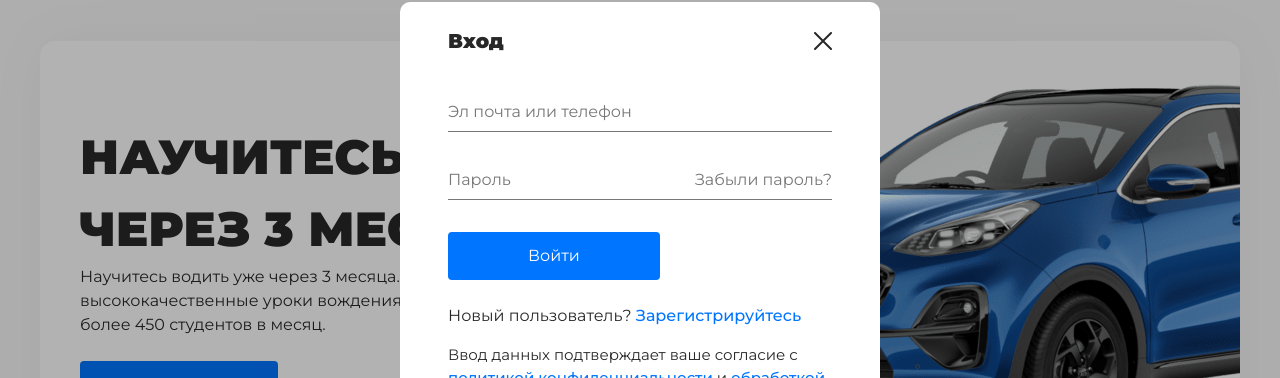
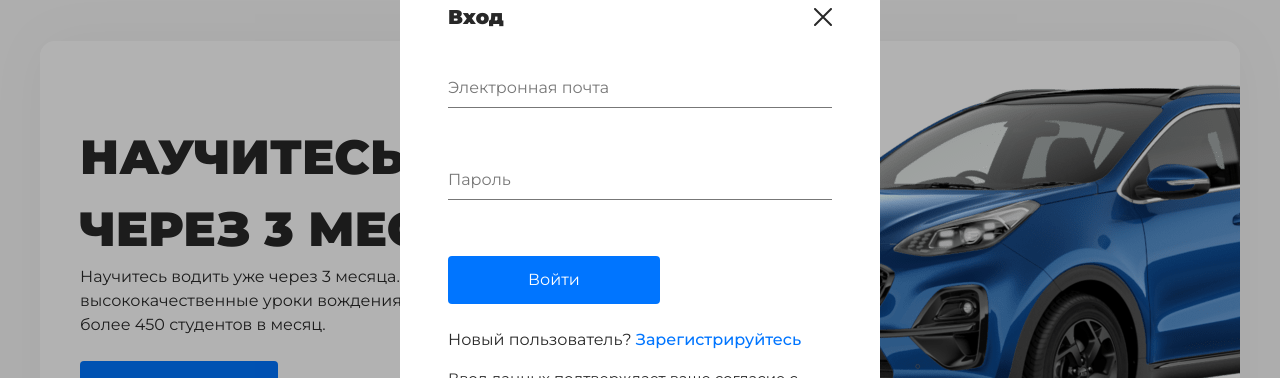
Before and after one commit to CodeMaster1025/driving-school-frontend, a Next.js app: page / in a window 1280 px wide. Both pictures are taken after a click on the button "Авторизация". Shown: the part 181-559 px from the top of the page. Built offline with nearby package versions, Linux system fonts and the light colour scheme.

Commit message:
Add Validation with React Hook Form and Yup

```diff
--- a/app/components/other/Header/HeaderMobile/Dropdown/Dropdown.module.scss
+++ b/app/components/other/Header/HeaderMobile/Dropdown/Dropdown.module.scss
@@ -1,4 +1,4 @@
-@import '/app/variables';
+@import "/app/variables";
 
 .overlay {
   @apply fixed opacity-0 pointer-events-none w-full h-full left-0 top-0 z-20 transition-all;
--- a/app/components/other/ModalWrapper/LoginModal/LoginModal.module.scss
+++ b/app/components/other/ModalWrapper/LoginModal/LoginModal.module.scss
@@ -9,16 +9,12 @@
   }
 
   .primary {
-    @apply relative;
+    @apply relative flex flex-col gap-14;
     .auth {
-      @apply px-20 py-3 mb-6;
+      @apply self-start px-20 py-3 mb-6;
     }
     .register {
       @apply px-10 py-3 mb-6;
-    }
-    .miss {
-      @apply absolute text-gray right-0;
-      bottom: 88px;
     }
   }
 
--- a/app/components/other/ModalWrapper/LoginModal/LoginModal.tsx
+++ b/app/components/other/ModalWrapper/LoginModal/LoginModal.tsx
@@ -4,13 +4,44 @@ import ExitThin from "@/components/other/Icons/ExitThin";
 import InputPrimary from "@/components/ui/Input/InputPrimary/InputPrimary";
 import Button from "@/components/ui/Button/Button";
 import Link from "next/link";
+import * as Yup from "yup";
+import { yupResolver } from "@hookform/resolvers/yup";
+import { SubmitHandler, useForm, Controller } from "react-hook-form";
 
 interface Props {
   setModalType: React.Dispatch<React.SetStateAction<"login" | "register">>;
   setIsModalShow: React.Dispatch<React.SetStateAction<boolean>>;
 }
 
+interface LoginFields {
+  email: string;
+  password: string;
+}
+
 const LoginModal: FC<Props> = ({ setIsModalShow, setModalType }) => {
+  const formSchema = Yup.object().shape({
+    email: Yup.string()
+      .required("Введите E-mail")
+      .matches(
+        /^[a-z0-9._%+-]+@[a-z0-9.-]+\.[a-z]{2,4}$/,
+        "Введите валидный E-mail"
+      ),
+    password: Yup.string()
+      .required("Введите пароль")
+      .min(8, "Пароль должен содержать минимум 8 символов")
+  });
+  const validationOpt = { resolver: yupResolver(formSchema) };
+
+  const {
+    handleSubmit,
+    control,
+    formState: { errors }
+  } = useForm<LoginFields>(validationOpt);
+
+  const onSubmit: SubmitHandler<LoginFields> = (data) => {
+    console.log(data);
+  };
+
   return (
     <div className={styles.login}>
       <div className={styles.top}>
@@ -19,10 +50,31 @@ const LoginModal: FC<Props> = ({ setIsModalShow, setModalType }) => {
           <ExitThin />
         </button>
       </div>
-      <form className={styles.primary}>
-        <InputPrimary title="Эл почта или телефон" name="login" />
-        <InputPrimary type="password" title="Пароль" name="password" />
-        <button type="button" className={styles.miss}>Забыли пароль?</button>
+      <form onSubmit={handleSubmit(onSubmit)} className={styles.primary}>
+        <Controller
+          name="email"
+          control={control}
+          render={({ field }) => (
+            <InputPrimary
+              type="email"
+              title="Электронная почта"
+              error={errors.email?.message}
+              {...field}
+            />
+          )}
+        />
+        <Controller
+          name="password"
+          control={control}
+          render={({ field }) => (
+            <InputPrimary
+              type="password"
+              title="Пароль"
+              error={errors.password?.message}
+              {...field}
+            />
+          )}
+        />
         <Button type="submit" className={styles.auth} primary>
           Войти
         </Button>
--- a/app/components/other/ModalWrapper/RegisterModal/RegisterModal.module.scss
+++ b/app/components/other/ModalWrapper/RegisterModal/RegisterModal.module.scss
@@ -9,12 +9,12 @@
   }
 
   .primary {
-    @apply relative;
+    @apply relative flex flex-col gap-14;
     .auth {
       @apply px-20 py-3 mb-6;
     }
     .register {
-      @apply px-6 py-3 mb-6;
+      @apply self-start px-5 py-3 mb-6;
     }
     .miss {
       @apply absolute text-gray right-0;
--- a/app/components/other/ModalWrapper/RegisterModal/RegisterModal.tsx
+++ b/app/components/other/ModalWrapper/RegisterModal/RegisterModal.tsx
@@ -4,13 +4,62 @@ import InputPrimary from "@/components/ui/Input/InputPrimary/InputPrimary";
 import Button from "@/components/ui/Button/Button";
 import styles from "./RegisterModal.module.scss";
 import Link from "next/link";
+import * as Yup from "yup";
+import { yupResolver } from "@hookform/resolvers/yup";
+import { SubmitHandler, useForm, Controller } from "react-hook-form";
 
 interface Props {
   setModalType: React.Dispatch<React.SetStateAction<"login" | "register">>;
   setIsModalShow: React.Dispatch<React.SetStateAction<boolean>>;
 }
 
+interface RegisterFields {
+  fio: string;
+  phone: string;
+  email: string;
+  password: string;
+  repeatPassword: string;
+}
+
 const RegisterModal: FC<Props> = ({ setIsModalShow, setModalType }) => {
+  const formSchema = Yup.object().shape({
+    fio: Yup.string()
+      .required("Введите ваше ФИО")
+      .matches(
+        /^[А-ЯA-Z][а-яa-zА-ЯA-Z\-]{0,}\s[А-ЯA-Z][а-яa-zА-ЯA-Z\-]{1,}(\s[А-ЯA-Z][а-яa-zА-ЯA-Z\-]{1,})?$/,
+        "Введите корректное ФИО"
+      ),
+    phone: Yup.string()
+      .required("Введите номер вашего телефона")
+      .matches(
+        /^((8|\+7)[\- ]?)?(\(?\d{3}\)?[\- ]?)?[\d\- ]{10}$/,
+        "Введите корректный номер телефона"
+      ),
+    email: Yup.string()
+      .required("Введите ваш E-mail адрес")
+      .matches(
+        /^[a-z0-9._%+-]+@[a-z0-9.-]+\.[a-z]{2,4}$/,
+        "Введите валидный E-mail"
+      ),
+    password: Yup.string()
+      .required("Введите пароль")
+      .min(8, "Пароль должен содержать минимум 8 символов"),
+    repeatPassword: Yup.string()
+      .required("Подтвердите пароль")
+      .oneOf([Yup.ref("password")], "Пароли не совпадают")
+  });
+  const validationOpt = { resolver: yupResolver(formSchema) };
+
+  const {
+    handleSubmit,
+    control,
+    formState: { errors }
+  } = useForm<RegisterFields>(validationOpt);
+
+  const onSubmit: SubmitHandler<RegisterFields> = (data) => {
+    console.log(data);
+  };
+
   return (
     <div className={styles.register}>
       <div className={styles.top}>
@@ -19,25 +68,61 @@ const RegisterModal: FC<Props> = ({ setIsModalShow, setModalType }) => {
           <ExitThin />
         </button>
       </div>
-      <form className={styles.primary}>
-        <InputPrimary
-          title="ФИО"
+      <form onSubmit={handleSubmit(onSubmit)} className={styles.primary}>
+        <Controller
+          name="fio"
+          control={control}
+          render={({ field }) => (
+            <InputPrimary title="ФИО" error={errors.fio?.message} {...field} />
+          )}
         />
+        <Controller
+          name="phone"
+          control={control}
+          render={({ field }) => (
             <InputPrimary
               type="tel"
               title="Номер телефона"
+              error={errors.phone?.message}
+              {...field}
             />
+          )}
+        />
+        <Controller
+          name="email"
+          control={control}
+          render={({ field }) => (
             <InputPrimary
               type="email"
               title="Эл. почта"
+              error={errors.email?.message}
+              {...field}
             />
+          )}
+        />
+        <Controller
+          name="password"
+          control={control}
+          render={({ field }) => (
             <InputPrimary
               type="password"
               title="Пароль"
+              error={errors.password?.message}
+              {...field}
             />
+          )}
+        />
+        <Controller
+          name="repeatPassword"
+          control={control}
+          render={({ field }) => (
             <InputPrimary
               type="password"
               title="Подтвердите пароль"
+              error={errors.repeatPassword?.message}
+              {...field}
+            />
+          )}
         />
         <Button type="submit" className={styles.register} primary>
           Зарегистрироваться
--- a/app/components/ui/Button/Button.tsx
+++ b/app/components/ui/Button/Button.tsx
@@ -1,4 +1,4 @@
-import React, {ButtonHTMLAttributes, FC, PropsWithChildren} from "react";
+import React, { ButtonHTMLAttributes, FC, PropsWithChildren } from "react";
 import classNames from "classnames";
 
 import styles from "./Button.module.scss";
--- a/app/components/ui/Input/Input.tsx
+++ b/app/components/ui/Input/Input.tsx
@@ -1,4 +1,4 @@
-import React, {FC, HTMLInputTypeAttribute, InputHTMLAttributes} from "react";
+import React, { FC, HTMLInputTypeAttribute, InputHTMLAttributes } from "react";
 
 import styles from "./Input.module.scss";
 import classNames from "classnames";
--- a/app/components/ui/Input/InputPrimary/InputPrimary.module.scss
+++ b/app/components/ui/Input/InputPrimary/InputPrimary.module.scss
@@ -1,10 +1,33 @@
 .input {
-  @apply relative flex flex-col text-gray-black my-8;
-  > span {
-    @apply absolute -top-6 transition-all cursor-text;
+  @apply relative text-gray-black;
+  > label {
+    @apply relative flex flex-col;
+    > span {
+      @apply absolute -top-6 transition-all cursor-text peer-placeholder-shown:text-gray;
+    }
+
+    > input {
+      @apply py-1 text-xl placeholder-transparent bg-transparent border-b border-gray focus:outline-none;
+    }
+  }
+}
+
+.error {
+  > label > span {
+    @apply text-red-700 peer-placeholder-shown:text-red-700;
   }
 
-  > input {
-    @apply py-1 text-xl placeholder-transparent bg-transparent border-b border-gray focus:outline-none;
+  > label > input {
+    @apply border-red-700;
   }
 }
+
+.message {
+  @apply absolute text-sm mt-2 text-red-700;
+  -webkit-touch-callout: none;
+  -webkit-user-select: none;
+  -khtml-user-select: none;
+  -moz-user-select: none;
+  -ms-user-select: none;
+  user-select: none;
+}
--- a/app/components/ui/Input/InputPrimary/InputPrimary.tsx
+++ b/app/components/ui/Input/InputPrimary/InputPrimary.tsx
@@ -1,32 +1,39 @@
-import React, {FC, HTMLInputTypeAttribute, InputHTMLAttributes} from "react";
+import React, { FC, HTMLInputTypeAttribute, InputHTMLAttributes } from "react";
 
 import styles from "./InputPrimary.module.scss";
 import InputPhone from "@/components/ui/Input/InputPrimary/InputPhone";
+import classNames from "classnames";
 
 interface Props extends InputHTMLAttributes<HTMLInputElement> {
   title: string;
+  error?: string;
   type?: HTMLInputTypeAttribute;
 }
 
-const InputPrimary: FC<Props> = ({
-  title,
-  ...props
-}) => {
+const InputPrimary: FC<Props> = ({ title, error, ...props }) => {
   return (
-    <label className={styles.input}>
-      {props.type === "tel" ? <InputPhone placeholder={title} className={"peer"} {...props} /> : <input
-        placeholder={title}
-        className={"peer"}
-        {...props}
-      />}
+    <div
+      className={classNames({
+        [styles.input]: true,
+        [styles.error]: error
+      })}
+    >
+      <label>
+        {props.type === "tel" ? (
+          <InputPhone placeholder={title} className={"peer"} {...props} />
+        ) : (
+          <input placeholder={title} className={"peer"} {...props} />
+        )}
         <span
           className={
-          "peer-placeholder-shown:top-1 peer-placeholder-shown:text-gray peer-placeholder-shown:text-lg"
+            "peer-placeholder-shown:top-1 peer-placeholder-shown:text-lg peer-placeholder-shown:text-gray"
           }
         >
           {title}
         </span>
       </label>
+      <p className={styles.message}>{error}</p>
+    </div>
   );
 };
 
--- a/app/components/ui/Radio/Radio.tsx
+++ b/app/components/ui/Radio/Radio.tsx
@@ -1,4 +1,4 @@
-import React, {FC, InputHTMLAttributes} from "react";
+import React, { FC, InputHTMLAttributes } from "react";
 
 import styles from "./Radio.module.scss";
 import classNames from "classnames";
--- a/package.json
+++ b/package.json
@@ -1,15 +1,16 @@
 {
   "name": "driving-school-frontend",
-  "version": "0.4.7",
+  "version": "0.5.0",
   "private": true,
   "scripts": {
     "dev": "next dev",
     "build": "next build",
     "start": "next start",
     "lint": "next lint",
-    "prettier": "prettier --write ./"
+    "prettier": "prettier --write ./app"
   },
   "dependencies": {
+    "@hookform/resolvers": "^2.9.10",
     "classnames": "^2.3.2",
     "eslint": "8.31.0",
     "eslint-config-next": "13.1.1",
```
Also changed, not shown: app/components/ui/Input/InputPrimary/InputPhone.tsx (+8 -5 lines), 1 other file (tests, documents, lock files or other folders). Lines whose indentation alone changed are shown as unchanged.
